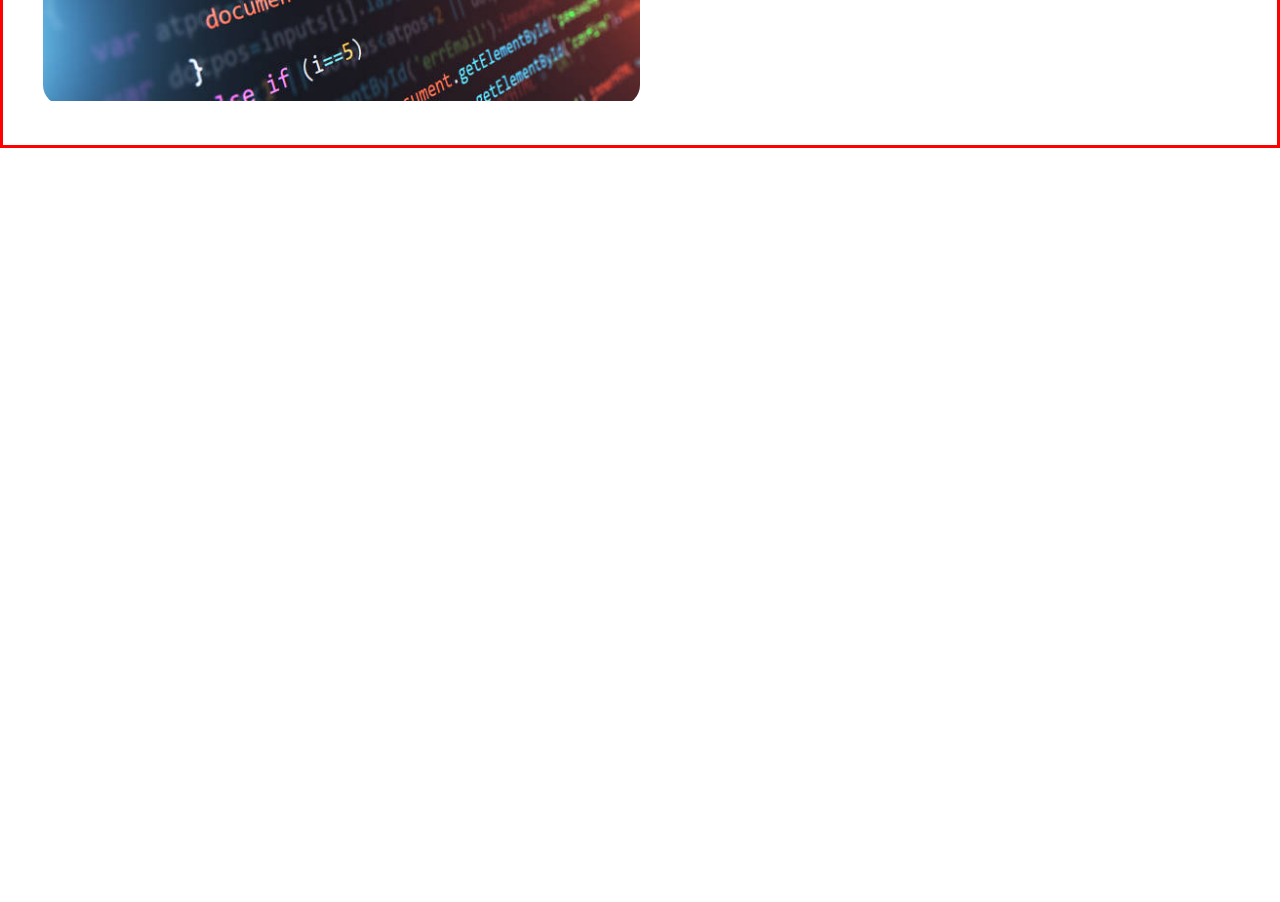
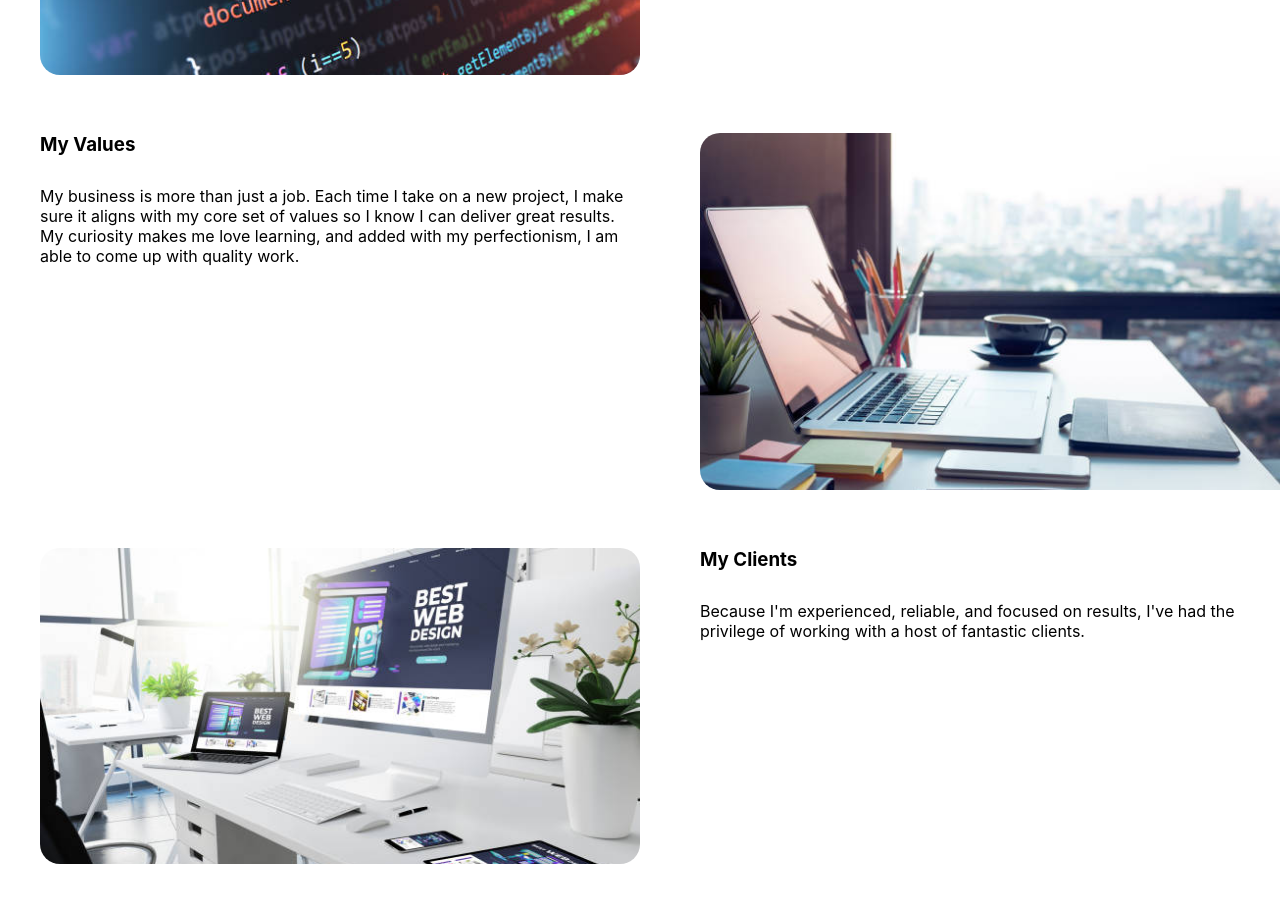
Before and after one commit to sylvia-boyani/me, a React (Create React App) app: page / in a window 1280 px wide. Shown: the part 1060-1962 px from the top of the page. Before the commit the page ends 1208 px from the top, so only its background shows below. Built offline with nearby package versions, Linux system fonts and the light colour scheme.

Commit message:
done with aboutMe section

```diff
--- a/src/components/AboutMe.css
+++ b/src/components/AboutMe.css
@@ -1,14 +1,11 @@
 .me{
     margin: 0;
-    /* margin-top: 20rem; */
     padding: 40px;
-    /* margin-top: 20rem;
-    margin-left: 5rem; */
     display: grid;
     grid-template-columns: 50% 50%;
     gap: 5%;
-    border: solid red;
 }
+
 .me h1{
     margin: 0;
 }
@@ -20,6 +17,6 @@
     transition: var(--transition);
     border: 100px;
 }
-.about-content h1{
-    margin-bottom: 10rem;
+.about-content h3{
+    margin-bottom: 3rem;
 }
--- a/src/components/AboutMe.jsx
+++ b/src/components/AboutMe.jsx
@@ -1,6 +1,8 @@
 import React from 'react'
 import './AboutMe.css'
 import img from '../assets/img1.jpg'
+import im3 from '../assets/im3.jpg'
+import im4 from '../assets/im4.jpg'
 
 function AboutMe() {
     return (
@@ -16,6 +18,31 @@ function AboutMe() {
             to find <br></br>out how I can help.</p>
             </div>
 
+
+         <div className='about-content'>
+         <p><h3>My Values</h3>
+         My business is more than just a job.
+         Each time I take on a new project,
+         I make sure it aligns with my core
+         set of values so I know I can deliver great results.
+         My curiosity makes me love learning, and added with my
+         perfectionism, I am able to come up with quality work.</p>
+            </div>
+            <div className='about-img'>
+               <img  src={im3} alt="about us" />
+            </div>
+
+            <div className='about-img'>
+               <img  src={im4} alt="about us" />
+            </div>
+         <div className='about-content'>
+         <p>
+            <h3>My Clients</h3>
+            Because I'm experienced, reliable,
+            and focused on results, I've had the
+            privilege of working with a host of fantastic clients.</p>
+            </div>
+
         </div>
     )
 }
```
